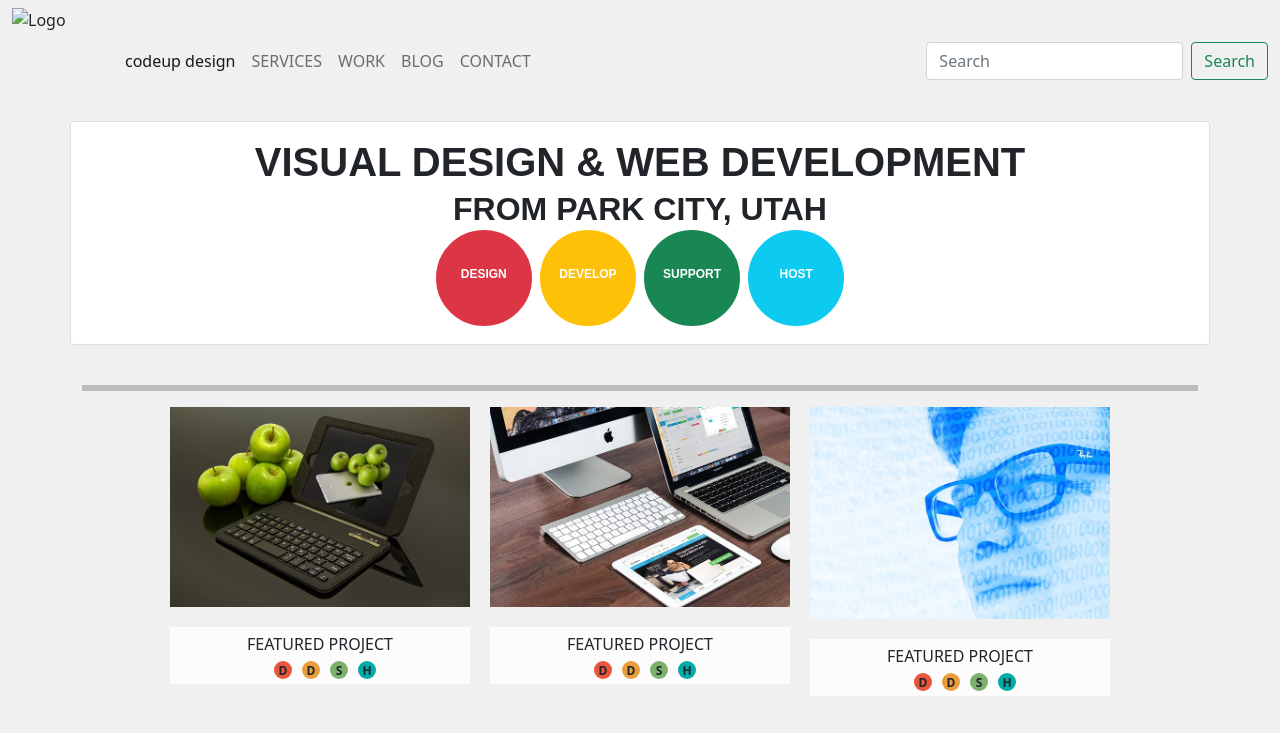
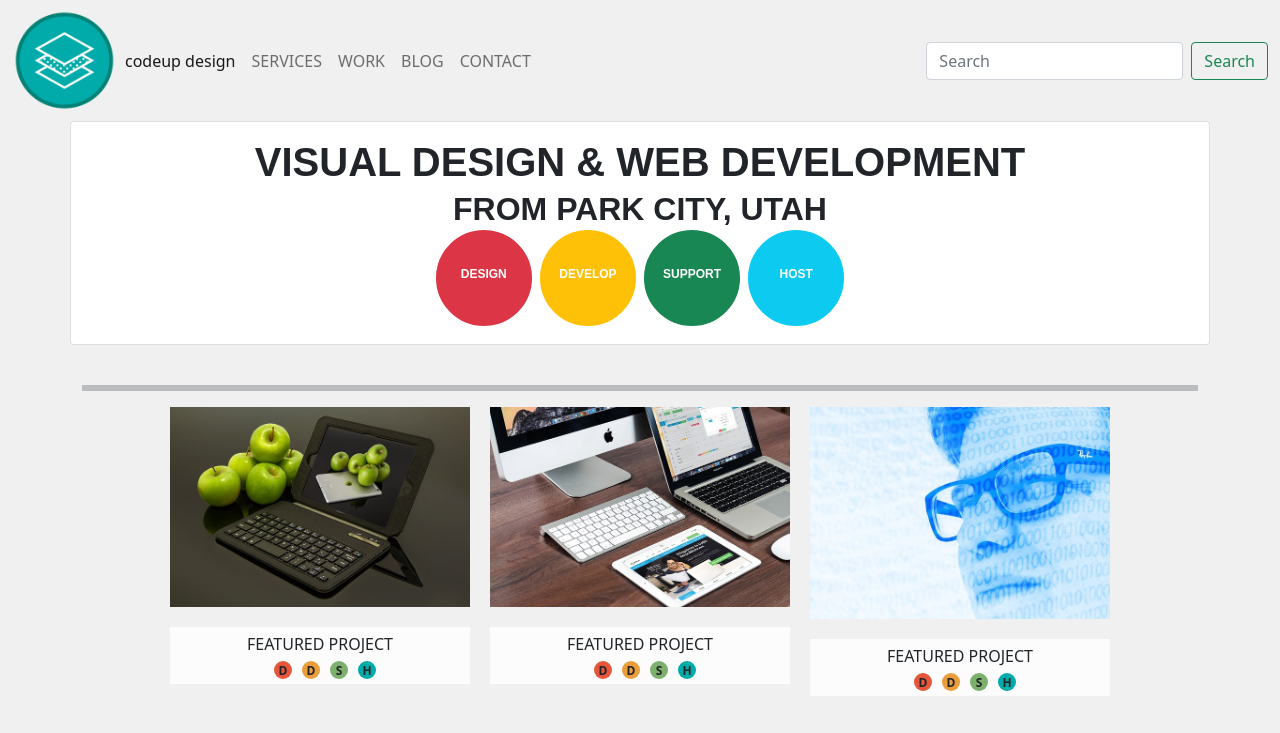
Before and after one commit to Roland-Chu-Codeup-Design-Project/Codeup-Design-Project, a plain HTML site: page index.html in a window 1280 px wide. Shown: the top 733 px of the page. Drawn offline with nearby package versions, Linux system fonts and the light colour scheme; the site is published under a folder, as on GitHub Pages, so addresses that start at the root find nothing.

Commit message:
removed the forward slash on line 18

```diff
--- a/index.html
+++ b/index.html
@@ -15,7 +15,7 @@
 <body>
     <nav class="navbar navbar-expand-lg navbar-light">
         <div class="container-fluid">
-            <img src="/assets/images/logo.jpg" alt="Logo" class="navbar-logo" />
+            <img src="assets/images/logo.jpg" alt="Logo" class="navbar-logo" />
             <button class="navbar-toggler" type="button" data-bs-toggle="collapse"
                 data-bs-target="#navbarSupportedContent" aria-controls="navbarSupportedContent" aria-expanded="false"
                 aria-label="Toggle navigation">
```
